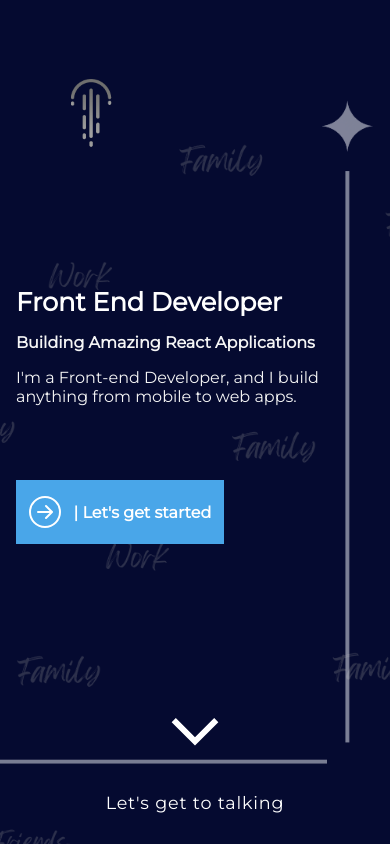
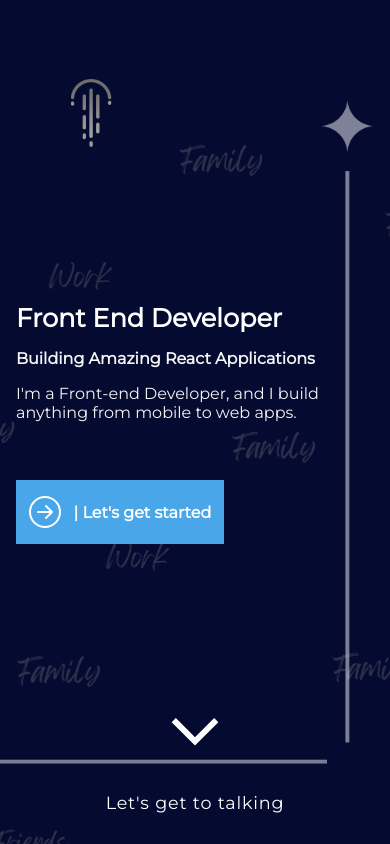
Before and after one commit to JulioCLop/my-website, a React (Create React App) app: page / in a window 390 px wide. Built offline with nearby package versions, Linux system fonts and the light colour scheme.

Commit message:
made changes to padding on p tag on home page

```diff
--- a/src/pages/HomePage/HomePage.module.css
+++ b/src/pages/HomePage/HomePage.module.css
@@ -393,7 +393,7 @@
 
   }
   .section-flex-center article p {
-    padding-bottom: 1rem;
+    padding-bottom: 0rem;
     color: whitesmoke;
     font-family: inherit;
   }
```
